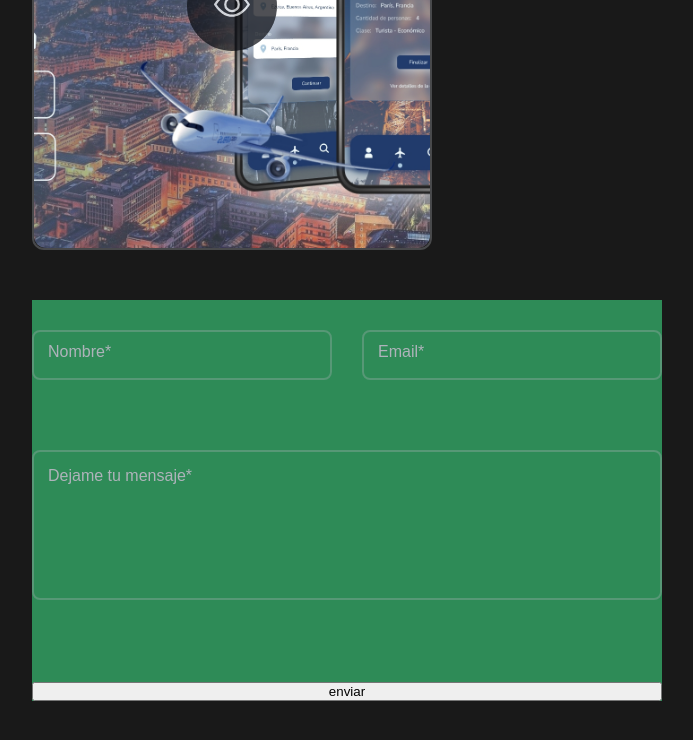
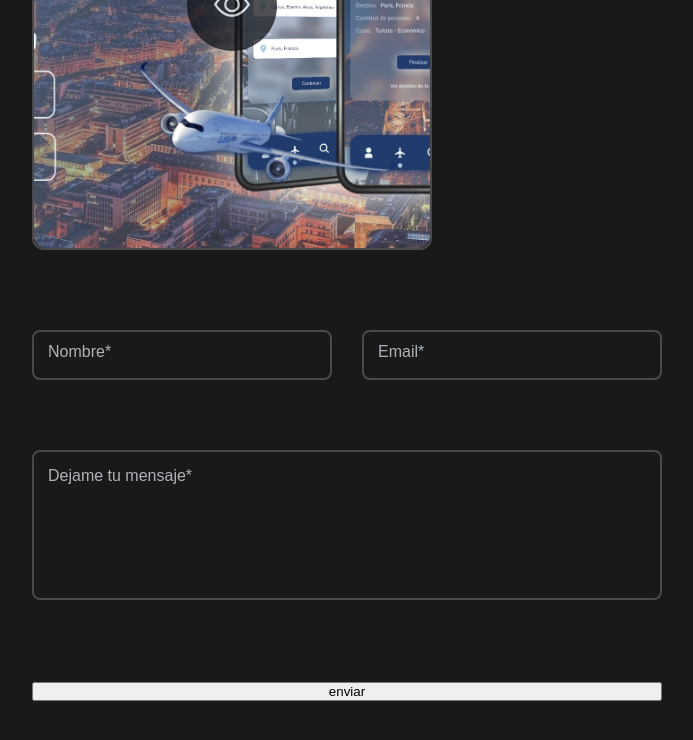
Before and after one commit to mocilnikcarlos/catquantum-next, a Next.js app: page / in a window 1280 px wide. Shown: the part 5482-6222 px from the top of the page, without its empty margins (160-853 px from the left). Built offline with nearby package versions, Linux system fonts and the light colour scheme.

Commit message:
chore(Root): Added service js in gitignore and change background color in form

```diff
--- a/components/form/formhome.module.scss
+++ b/components/form/formhome.module.scss
@@ -3,7 +3,6 @@
 @import '../../sass/styles/fonts';
 
 .form {
-    background-color: seagreen;
     width: 39.375em;
     display: flex;
     flex-direction: column;
```
Also changed, not shown: 1 other file (tests, documents, lock files or other folders).
